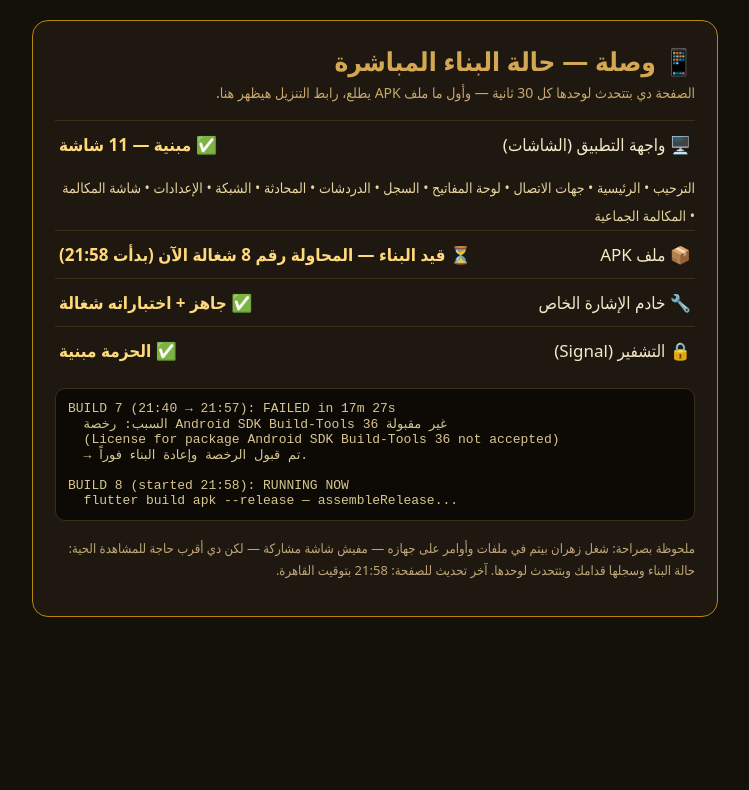
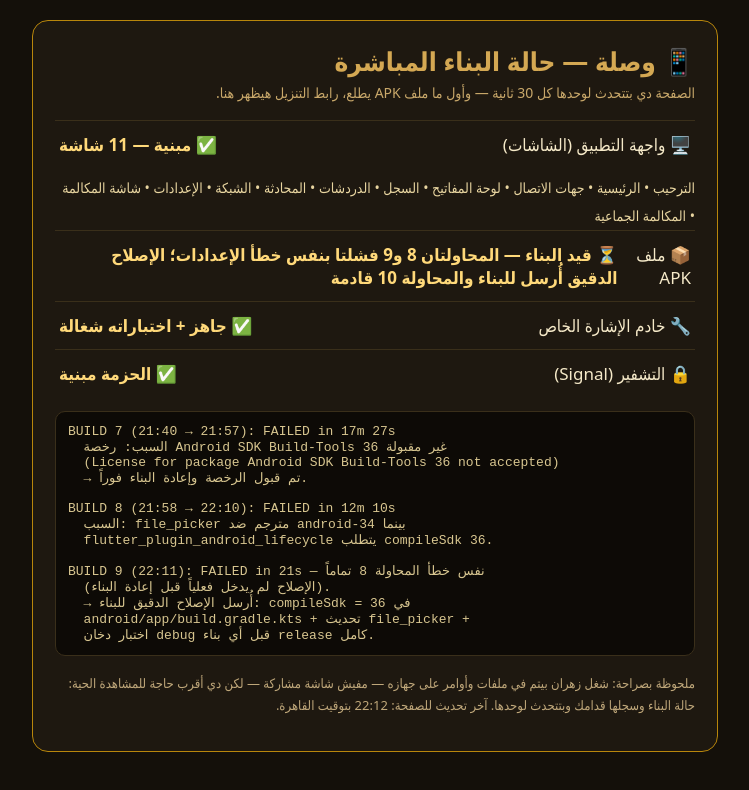
Before and after one commit to medhatzahran7/makkah-voice, a plain HTML site: page mesh-prototype/wasla-status.html in a window 1280 px wide. Shown: the whole page, without its empty margins (265-1014 px from the left). Drawn offline with Linux system fonts and the light colour scheme.

Commit message:
Wasla build status update 22:12

```diff
--- a/mesh-prototype/wasla-status.html
+++ b/mesh-prototype/wasla-status.html
@@ -25,7 +25,7 @@
 
   <div class="row"><span>🖥️ واجهة التطبيق (الشاشات)</span><b class="ok">✅ مبنية — 11 شاشة</b></div>
   <div class="screens">الترحيب • الرئيسية • جهات الاتصال • لوحة المفاتيح • السجل • الدردشات • المحادثة • الشبكة • الإعدادات • شاشة المكالمة • المكالمة الجماعية</div>
-  <div class="row"><span>📦 ملف APK</span><b class="wait">⏳ قيد البناء — المحاولة رقم 8 شغالة الآن (بدأت 21:58)</b></div>
+  <div class="row"><span>📦 ملف APK</span><b class="wait">⏳ قيد البناء — المحاولتان 8 و9 فشلتا بنفس خطأ الإعدادات؛ الإصلاح الدقيق أُرسل للبناء والمحاولة 10 قادمة</b></div>
   <div class="row"><span>🔧 خادم الإشارة الخاص</span><b class="ok">✅ جاهز + اختباراته شغالة</b></div>
   <div class="row"><span>🔒 التشفير (Signal)</span><b class="ok">✅ الحزمة مبنية</b></div>
 
@@ -34,10 +34,17 @@
   (License for package Android SDK Build-Tools 36 not accepted)
   → تم قبول الرخصة وإعادة البناء فوراً.
 
-BUILD 8 (started 21:58): RUNNING NOW
-  flutter build apk --release — assembleRelease...</div>
+BUILD 8 (21:58 → 22:10): FAILED in 12m 10s
+  السبب: file_picker مترجم ضد android-34 بينما
+  flutter_plugin_android_lifecycle يتطلب compileSdk 36.
 
-  <p class="note">ملحوظة بصراحة: شغل زهران بيتم في ملفات وأوامر على جهازه — مفيش شاشة مشاركة — لكن دي أقرب حاجة للمشاهدة الحية: حالة البناء وسجلها قدامك وبتتحدث لوحدها. آخر تحديث للصفحة: 21:58 بتوقيت القاهرة.</p>
+BUILD 9 (22:11): FAILED in 21s — نفس خطأ المحاولة 8 تماماً
+  (الإصلاح لم يدخل فعلياً قبل إعادة البناء).
+  → أُرسل الإصلاح الدقيق للبناء: compileSdk = 36 في
+  android/app/build.gradle.kts + تحديث file_picker +
+  اختبار دخان debug قبل أي بناء release كامل.</div>
+
+  <p class="note">ملحوظة بصراحة: شغل زهران بيتم في ملفات وأوامر على جهازه — مفيش شاشة مشاركة — لكن دي أقرب حاجة للمشاهدة الحية: حالة البناء وسجلها قدامك وبتتحدث لوحدها. آخر تحديث للصفحة: 22:12 بتوقيت القاهرة.</p>
 </div>
 </body>
 </html>
```
